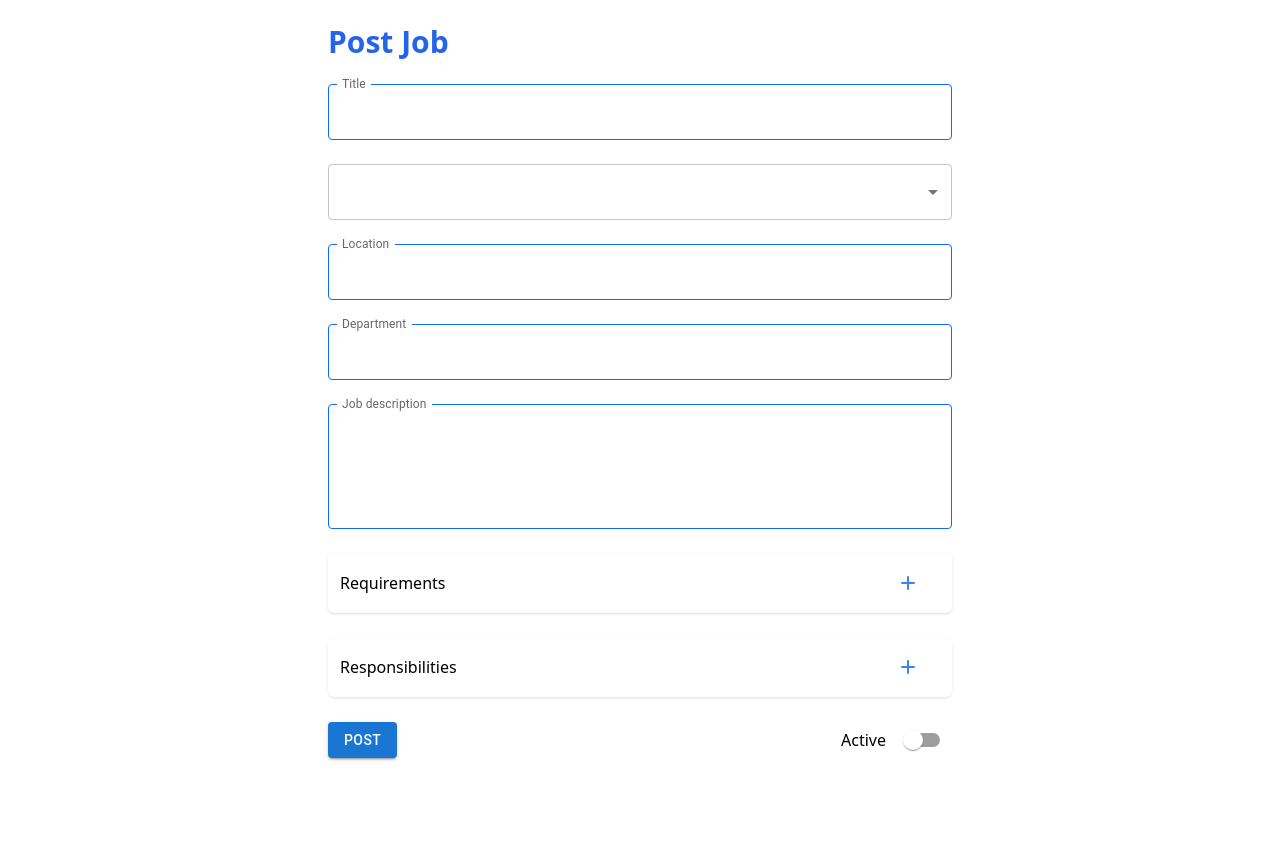
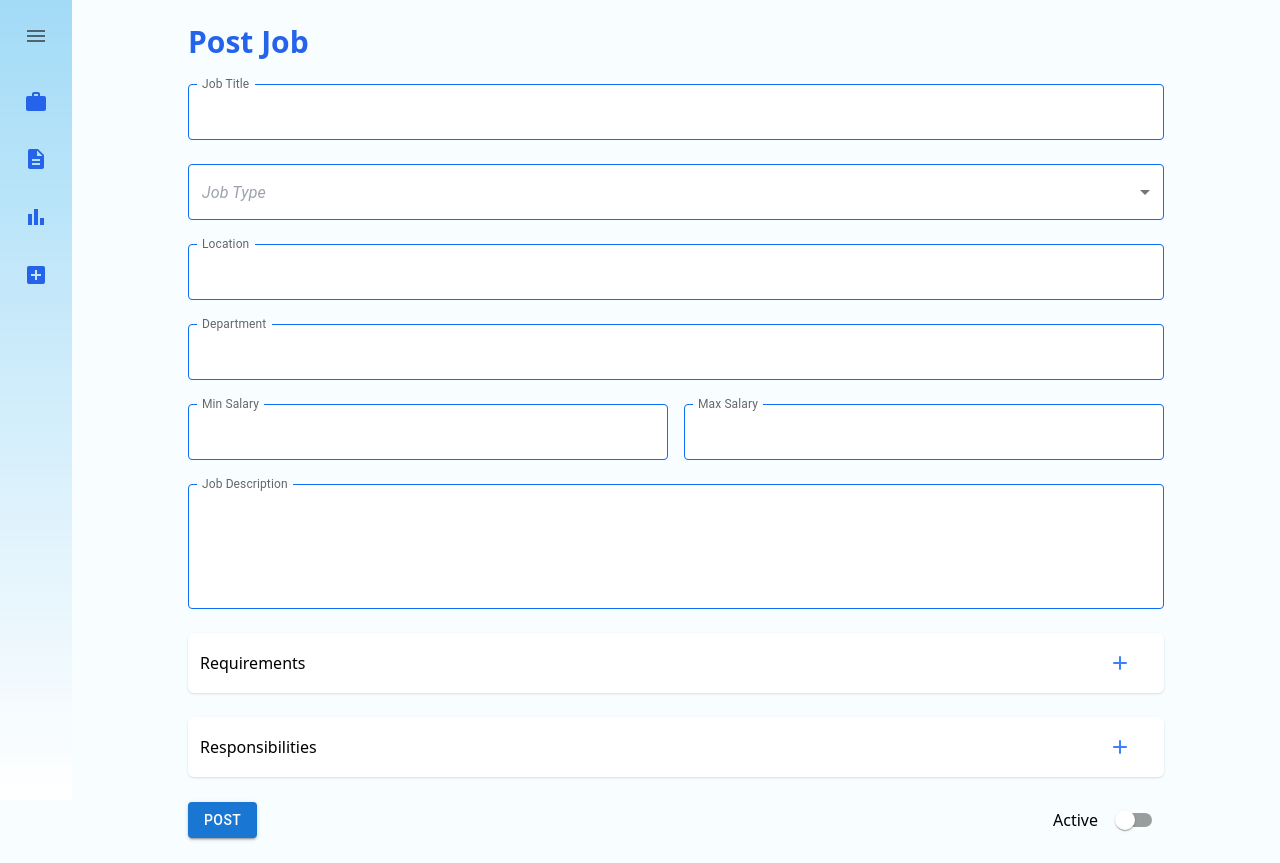
Before and after one commit to YosephSE/ATS, a Next.js app in the folder client/: page /postjob in a window 1280 px wide. Before the commit the page ends 800 px from the top, so only its background shows below. Built offline with nearby package versions, Linux system fonts and the light colour scheme.

Commit message:
Add functionality to post job

```diff
--- a/client/app/postjob/page.tsx
+++ b/client/app/postjob/page.tsx
@@ -1,15 +1,90 @@
-import React from 'react';
-import { TextField, Select, MenuItem, Button, Switch } from '@mui/material';
+"use client"
+import React, { useState, useRef } from 'react';
+import {
+  TextField,
+  Select,
+  MenuItem,
+  Button,
+  Switch,
+  SelectChangeEvent,
+  IconButton,
+} from '@mui/material';
+import DeleteIcon from '@mui/icons-material/Delete';
+import Sidebar from '@/components/SideBar';
 
 const PostJob = () => {
-  return (
-    <div className="max-w-2xl mx-auto p-6">
-      <h2 className="text-3xl font-bold text-blue-600 mb-6">Post Job</h2>
+  const [jobType, setJobType] = useState<string>('');
+  const [requirements, setRequirements] = useState<string[]>([]);
+  const [responsibilities, setResponsibilities] = useState<string[]>([]);
 
-      <form className="space-y-6">
-        <div>
-          <TextField
-            sx={{
+  const jobTitleRef = useRef<HTMLInputElement>(null);
+  const DepartmentRef = useRef<HTMLInputElement>(null);
+  const locationRef = useRef<HTMLInputElement>(null);
+  const minSalaryRef = useRef<HTMLInputElement>(null);
+  const maxSalaryRef = useRef<HTMLInputElement>(null);
+  const jobDescriptionRef = useRef<HTMLTextAreaElement>(null);
+
+  const handleJobTypeChange = (event: SelectChangeEvent<string>) => {
+    setJobType(event.target.value);
+  };
+
+  const addField = (type: 'requirements' | 'responsibilities') => {
+    if (type === 'requirements') {
+      setRequirements([...requirements, '']);
+    } else {
+      setResponsibilities([...responsibilities, '']);
+    }
+  };
+
+  const handleFieldChange = (index: number, value: string, type: 'requirements' | 'responsibilities') => {
+    if (type === 'requirements') {
+      const newRequirements = [...requirements];
+      newRequirements[index] = value;
+      setRequirements(newRequirements);
+    } else {
+      const newResponsibilities = [...responsibilities];
+      newResponsibilities[index] = value;
+      setResponsibilities(newResponsibilities);
+    }
+  };
+
+  const handleFieldBlur = (index: number, type: 'requirements' | 'responsibilities') => {
+    if (type === 'requirements') {
+      if (requirements[index].trim() === '') {
+        const newRequirements = requirements.filter((_, i) => i !== index);
+        setRequirements(newRequirements);
+      }
+    } else {
+      if (responsibilities[index].trim() === '') {
+        const newResponsibilities = responsibilities.filter((_, i) => i !== index);
+        setResponsibilities(newResponsibilities);
+      }
+    }
+  };
+
+  const removeField = (index: number, type: 'requirements' | 'responsibilities') => {
+    if (type === 'requirements') {
+      const newRequirements = requirements.filter((_, i) => i !== index);
+      setRequirements(newRequirements);
+    } else {
+      const newResponsibilities = responsibilities.filter((_, i) => i !== index);
+      setResponsibilities(newResponsibilities);
+    }
+  };
+
+  const selectSx = {
+    '& .MuiOutlinedInput-notchedOutline': {
+      borderColor: '#0F6CF6',
+    },
+    '&:hover .MuiOutlinedInput-notchedOutline': {
+      borderColor: 'blue',
+    },
+    '&.Mui-focused .MuiOutlinedInput-notchedOutline': {
+      borderColor: 'blue',
+    },
+  };
+
+  const inputSx = {
     '& .MuiOutlinedInput-root': {
       '& fieldset': {
         borderColor: '#0F6CF6',
@@ -21,23 +96,44 @@ const PostJob = () => {
         borderColor: 'blue',
       },
     },
-            }}
+  };
+
+  const inputLabelProps = {
+    shrink: true
+  }
+
+  return (
+    <div className='flex bg-[#F8FDFF]'>
+        <Sidebar />
+        <div className="w-[80%] mx-auto p-6">
+            <h2 className="text-3xl font-bold text-blue-600 mb-6">Post Job</h2>
+
+            <form className="space-y-6">
+                <TextField
+                InputLabelProps={inputLabelProps}
+                sx={inputSx}
                 fullWidth
-            label="Title"
+                label="Job Title"
                 variant="outlined"
                 className="bg-white"
-            InputLabelProps={{
-                shrink: true,
-            }}
+                inputRef={jobTitleRef}
                 />
-        </div>
 
                 <div>
-          <Select
+                    <Select<string>
                         fullWidth
                         displayEmpty
                         variant="outlined"
                         className="bg-white"
+                        sx={selectSx}
+                        value={jobType}
+                        onChange={handleJobTypeChange}
+                        renderValue={(selected) => {
+                        if (selected === '') {
+                            return <em className="text-gray-400">Job Type</em>;
+                        }
+                        return selected;
+                        }}
                     >
                         <MenuItem disabled value="">
                         <em>Job Type</em>
@@ -48,106 +144,114 @@ const PostJob = () => {
                     </Select>
                 </div>
 
-        <div>
                 <TextField
+                InputLabelProps={inputLabelProps}
+                sx={inputSx}
                 fullWidth
                 label="Location"
                 variant="outlined"
                 className="bg-white"
-            sx={{
-                    '& .MuiOutlinedInput-root': {
-                    '& fieldset': {
-                    borderColor: '#0F6CF6',
-                    },
-                    '&:hover fieldset': {
-                    borderColor: 'blue',
-                    },
-                    '&.Mui-focused fieldset': {
-                    borderColor: 'blue',
-                    },
-                },
-            }}
-            InputLabelProps={{
-                shrink: true,
-            }}
+                inputRef={locationRef}
                 />
-        </div>
 
-        <div>
                 <TextField
+                InputLabelProps={inputLabelProps}
+                sx={inputSx}
                 fullWidth
                 label="Department"
                 variant="outlined"
                 className="bg-white"
-            sx={{
-                    '& .MuiOutlinedInput-root': {
-                    '& fieldset': {
-                    borderColor: '#0F6CF6',
-                    },
-                    '&:hover fieldset': {
-                    borderColor: 'blue',
-                    },
-                    '&.Mui-focused fieldset': {
-                    borderColor: 'blue',
-                    },
-                },
-            }}
-            InputLabelProps={{
-                shrink: true,
-            }}
+                inputRef={DepartmentRef}
+                />
+
+                <div className="flex space-x-4">
+                <TextField
+                InputLabelProps={inputLabelProps}
+                    sx={inputSx}
+                    label="Min Salary"
+                    variant="outlined"
+                    className="bg-white flex-1"
+                    type="number"
+                    inputRef={minSalaryRef}
+                />
+                <TextField
+                InputLabelProps={inputLabelProps}
+                    sx={inputSx}
+                    label="Max Salary"
+                    variant="outlined"
+                    className="bg-white flex-1"
+                    type="number"
+                    inputRef={maxSalaryRef}
                 />
                 </div>
 
-        <div>
                 <TextField
+                InputLabelProps={inputLabelProps}
+                sx={inputSx}
                 fullWidth
-            label="Job description"
+                label="Job Description"
                 variant="outlined"
                 multiline
                 rows={4}
                 className="bg-white"
-            sx={{
-                    '& .MuiOutlinedInput-root': {
-                    '& fieldset': {
-                    borderColor: '#0F6CF6',
-                    },
-                    '&:hover fieldset': {
-                    borderColor: 'blue',
-                    },
-                    '&.Mui-focused fieldset': {
-                    borderColor: 'blue',
-                    },
-                },
-            }}
-            InputLabelProps={{
-                shrink: true,
-            }}
+                inputRef={jobDescriptionRef}
                 />
-        </div>
 
                 <div className="space-y-2">
                 <div className="flex items-center justify-between bg-white p-3 rounded-md shadow">
                     <span>Requirements</span>
-            <Button className="min-w-0 p-1">
+                    <Button className="min-w-0 p-1" onClick={() => addField('requirements')}>
                     <svg xmlns="http://www.w3.org/2000/svg" fill="none" viewBox="0 0 24 24" stroke="currentColor" className="h-6 w-6 text-blue-500">
                         <path strokeLinecap="round" strokeLinejoin="round" strokeWidth={2} d="M12 6v6m0 0v6m0-6h6m-6 0H6" />
                     </svg>
                     </Button>
                 </div>
+                {requirements.map((req, index) => (
+                    <div key={index} className="flex items-center space-x-2">
+                    <TextField
+                        sx={inputSx}
+                        fullWidth
+                        variant="outlined"
+                        className="bg-white"
+                        value={req}
+                        onChange={(e) => handleFieldChange(index, e.target.value, 'requirements')}
+                        onBlur={() => handleFieldBlur(index, 'requirements')}
+                    />
+                    <IconButton onClick={() => removeField(index, 'requirements')} color="error">
+                        <DeleteIcon />
+                    </IconButton>
+                    </div>
+                ))}
                 </div>
 
                 <div className="space-y-2">
                 <div className="flex items-center justify-between bg-white p-3 rounded-md shadow">
                     <span>Responsibilities</span>
-            <Button className="min-w-0 p-1">
+                    <Button className="min-w-0 p-1" onClick={() => addField('responsibilities')}>
                     <svg xmlns="http://www.w3.org/2000/svg" fill="none" viewBox="0 0 24 24" stroke="currentColor" className="h-6 w-6 text-blue-500">
                         <path strokeLinecap="round" strokeLinejoin="round" strokeWidth={2} d="M12 6v6m0 0v6m0-6h6m-6 0H6" />
                     </svg>
                     </Button>
                 </div>
+                {responsibilities.map((resp, index) => (
+                    <div key={index} className="flex items-center space-x-2">
+                    <TextField
+                    InputLabelProps={inputLabelProps}
+                        sx={inputSx}
+                        fullWidth
+                        variant="outlined"
+                        className="bg-white"
+                        value={resp}
+                        onChange={(e) => handleFieldChange(index, e.target.value, 'responsibilities')}
+                        onBlur={() => handleFieldBlur(index, 'responsibilities')}
+                    />
+                    <IconButton onClick={() => removeField(index, 'responsibilities')} color="error">
+                        <DeleteIcon />
+                    </IconButton>
                     </div>
-
-        <div className="flex items-center justify-between">
+                ))}
+                </div>
+                <div className="flex md:flex-row md:items-center md:justify-between gap-2 flex-col-reverse">
                 <Button variant="contained" color="primary" className="px-8 py-2">
                     Post
                 </Button>
@@ -158,6 +262,7 @@ const PostJob = () => {
                 </div>
             </form>
             </div>
+        </div>
     );
 };
 
```
Lines whose indentation alone changed are shown as unchanged.
